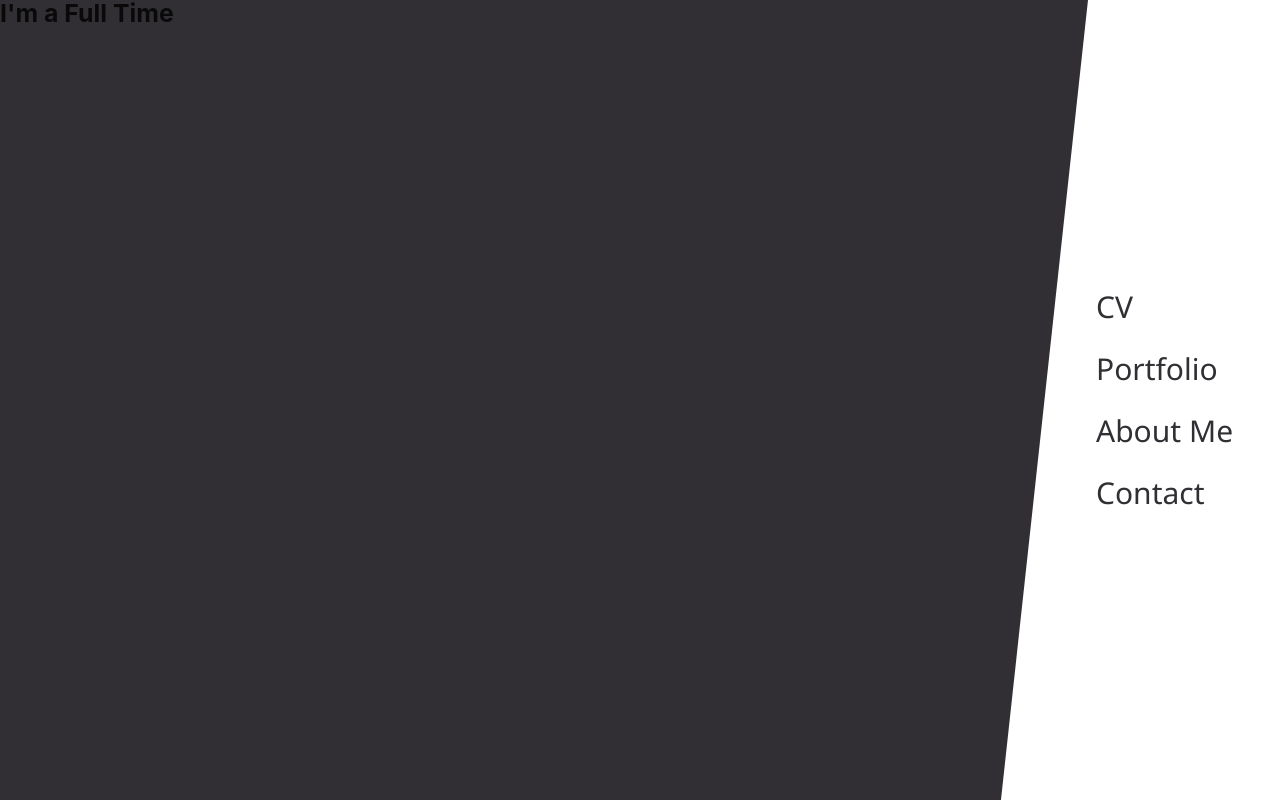
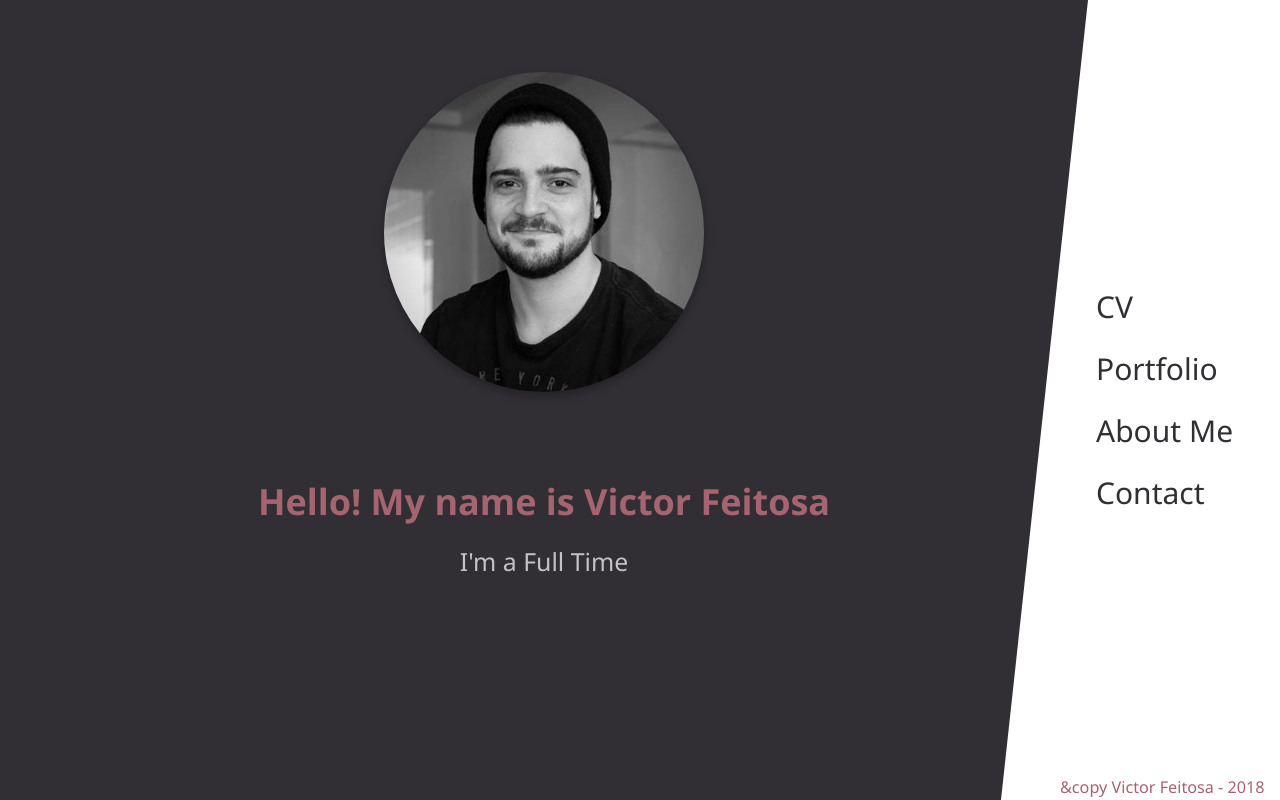
Before and after one commit to victorfeitosa/victorfeitosa.github.io, a Gatsby site: page / in a window 1280 px wide. Built offline with nearby package versions, Linux system fonts and the light colour scheme; Gatsby itself is replaced by a stand-in of ours.

Commit message:
added some more stuff to the title/photo

```diff
--- a/src/components/BigPic.js
+++ b/src/components/BigPic.js
@@ -1,11 +1,11 @@
-import React from 'react';
+import React from 'react'
 
-function BigPic(props) {
+import '../styles/BigPic.scss'
+
+const BigPic = (props) => {
   return (
-    <div>
-
-    </div>
+    <div className={'big-pic' + (props.isSmall ? ' big-pic--small' : '')}></div>
   )
 }
 
-export default BigPic;
+export default BigPic
--- a/src/components/Copyright.js
+++ b/src/components/Copyright.js
@@ -1,9 +1,10 @@
 import React from 'react'
+import '../styles/Copyright.scss'
 
-function Copyright() {
+const Copyright = () => {
   return (
-    <div>
-
+    <div className='copyright'>
+      &copy Victor Feitosa - 2018
     </div>
   )
 }
--- /dev/null
+++ b/src/components/SubTitle.js
@@ -0,0 +1,15 @@
+import React from 'react'
+
+import '../styles/SubTitle.scss'
+
+export default function SubTitle(props) {
+  return (
+    <div className='title-container'>
+      <h2 className={'title title--main' + (props.isSmall ? ' title--main--small' : '')}>
+        <span className='hideable'>Hello! My name is </span>
+        Victor Feitosa
+      </h2>
+      <h3 className={'title title--sub' + (props.isSmall ? ' title--sub--hidden' : '')}>I'm a Full Time</h3>
+    </div>
+  )
+}
--- a/src/layouts/index.js
+++ b/src/layouts/index.js
@@ -5,6 +5,7 @@ import Menu from '../components/Menu'
 import Copyright from '../components/Copyright'
 import SocialBar from '../components/SocialBar'
 import Tags from '../components/Tags'
+import SubTitle from '../components/SubTitle'
 
 import '../styles/reset.scss'
 import '../styles/Layout.scss'
@@ -42,7 +43,7 @@ export class Layout extends React.Component {
           }
         >
           <BigPic isSmall={outsideHome} src="" />
-          <h3>I'm a Full Time</h3>
+          <SubTitle isSmall={outsideHome}/>
           <Tags
             isSmall={outsideHome}
             tags={[
@@ -63,8 +64,6 @@ export class Layout extends React.Component {
         {/* NOTE: Menu section */}
         <section className='menu-section'>
           <Menu />
-        </section>
-        <section className='copyright-section'>
           <Copyright />
         </section>
       </div>
--- /dev/null
+++ b/src/styles/BigPic.scss
@@ -0,0 +1,18 @@
+.big-pic {
+  background-image: url(../images/profile.jpg);
+  background-position: center;
+  background-size: contain;
+  border-radius: 50%;
+  box-shadow: 0 4px 8px rgba(0, 0, 0, .3);
+
+  height: 320px;
+  margin: 4rem 0 5rem 0;
+  transition: width .3s ease-in-out, height .3s ease-in-out;
+  width: 320px;
+
+  &--small {
+    margin: 5rem 0 1rem 0;
+    height: 160px;
+    width: 160px;
+  }
+}
--- /dev/null
+++ b/src/styles/Copyright.scss
@@ -0,0 +1,10 @@
+@import 'colors';
+
+.copyright {
+  bottom: 0;
+  color: $contrast;
+  font-family: 'Segoe UI', Tahoma, Geneva, Verdana, sans-serif;
+  font-size: 90%;
+  font-weight: 400;
+  position: absolute;
+}
--- a/src/styles/Layout.scss
+++ b/src/styles/Layout.scss
@@ -3,12 +3,15 @@
 .main-layout {
   display: flex;
   height: 100vh;
-  width: 100vw;
+  // width: 100%;
 }
 
 .profile-section {
+  align-items: center;
   background-color: $base;
   clip-path: polygon(0 0, 100% 0%, 92% 100%, 0 100%);
+  display: flex;
+  flex-direction: column;
   transition: width .3s ease-in-out;
   width: 85%;
 
--- a/src/styles/Menu.scss
+++ b/src/styles/Menu.scss
@@ -1,5 +1,6 @@
 .menu-container {
   align-content: center;
+  align-self: center;
   display: flex;
   flex-wrap: wrap;
   width: 100%;
--- a/src/styles/MenuItem.scss
+++ b/src/styles/MenuItem.scss
@@ -10,7 +10,7 @@
 
   padding: 1rem 2rem;
   text-decoration: none;
-  transition: background-color 0.2s ease-in-out, color 0.2s ease-in-out;
+  transition: background-color .2s ease-in-out, color .2s ease-in-out;
   width: 100%;
 
   &::before {
@@ -20,14 +20,14 @@
     position: absolute;
     right: 0;
     transform: translateY(-14%);
-    transition: width 0.3s ease-in-out;
+    transition: width .3s ease-in-out, border-radius .3s ease-in-out;
     width: 0;
     z-index: -1;
   }
 
   &:hover {
     &::before {
-      width: 0.25rem;
+      width: 0.5rem;
     }
   }
 
--- /dev/null
+++ b/src/styles/SubTitle.scss
@@ -0,0 +1,38 @@
+@import 'colors';
+
+.title-container {
+  text-align: center;
+
+  .title {
+    font-family: 'Segoe UI', Tahoma, Geneva, Verdana, sans-serif;
+    transition: font-size .3s ease-in-out, opacity .3s ease-in-out;
+
+    &--main {
+      color: $contrast;
+      font-size: 36px;
+      font-weight: bold;
+
+      .hideable {
+        transition: opacity .3s ease-in-out;
+      }
+
+      &--small {
+        font-size: 24px;
+
+        .hideable {
+          opacity: 0;
+        }
+      }
+    }
+
+    &--sub {
+      color: $grey;
+      font-weight: 500;
+      transition: opacity .3s ease-in-out;
+
+      &--hidden {
+        opacity: 0;
+      }
+    }
+  }
+}
```
Also changed, not shown: src/images/profile.jpg (added).
